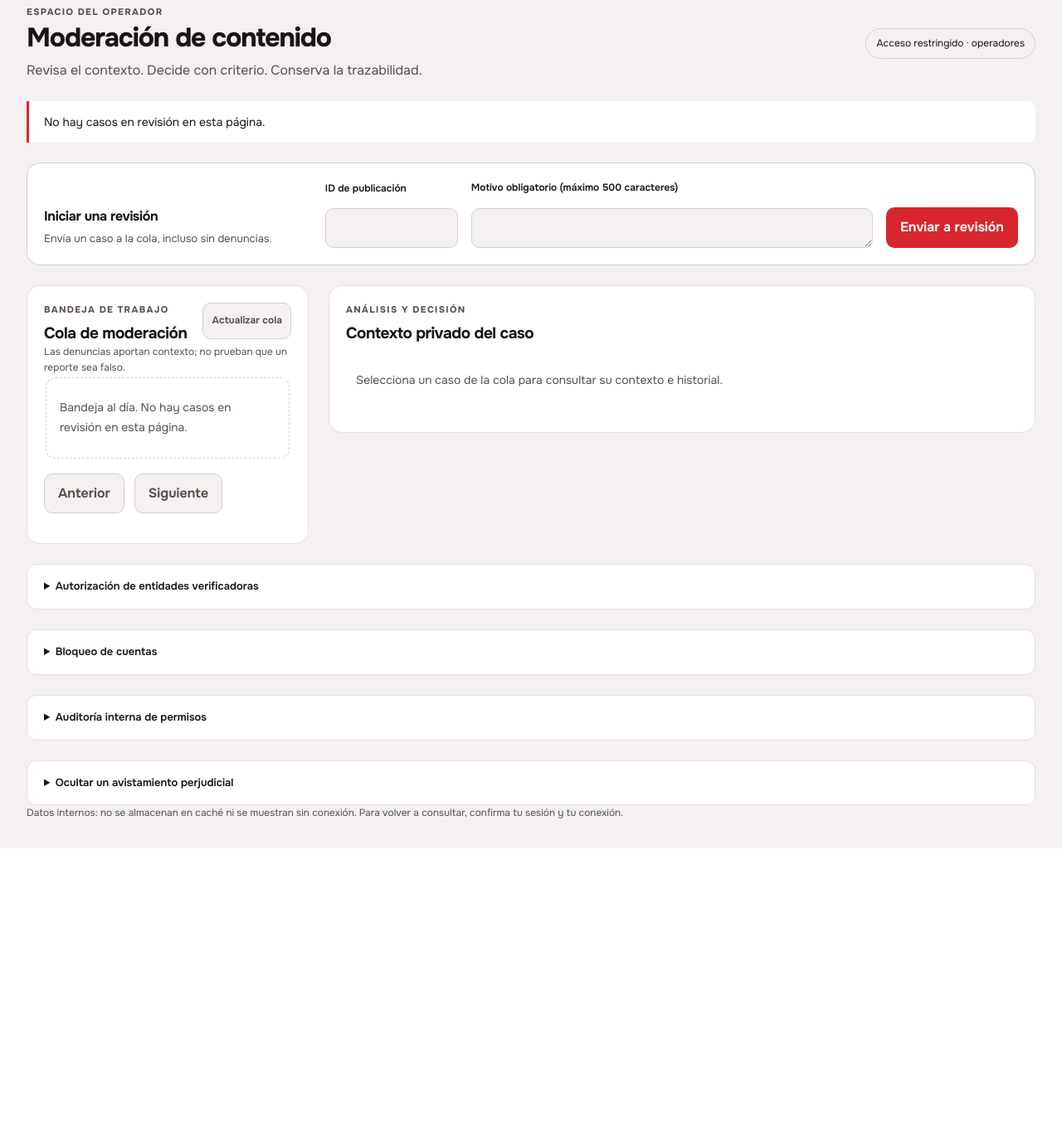
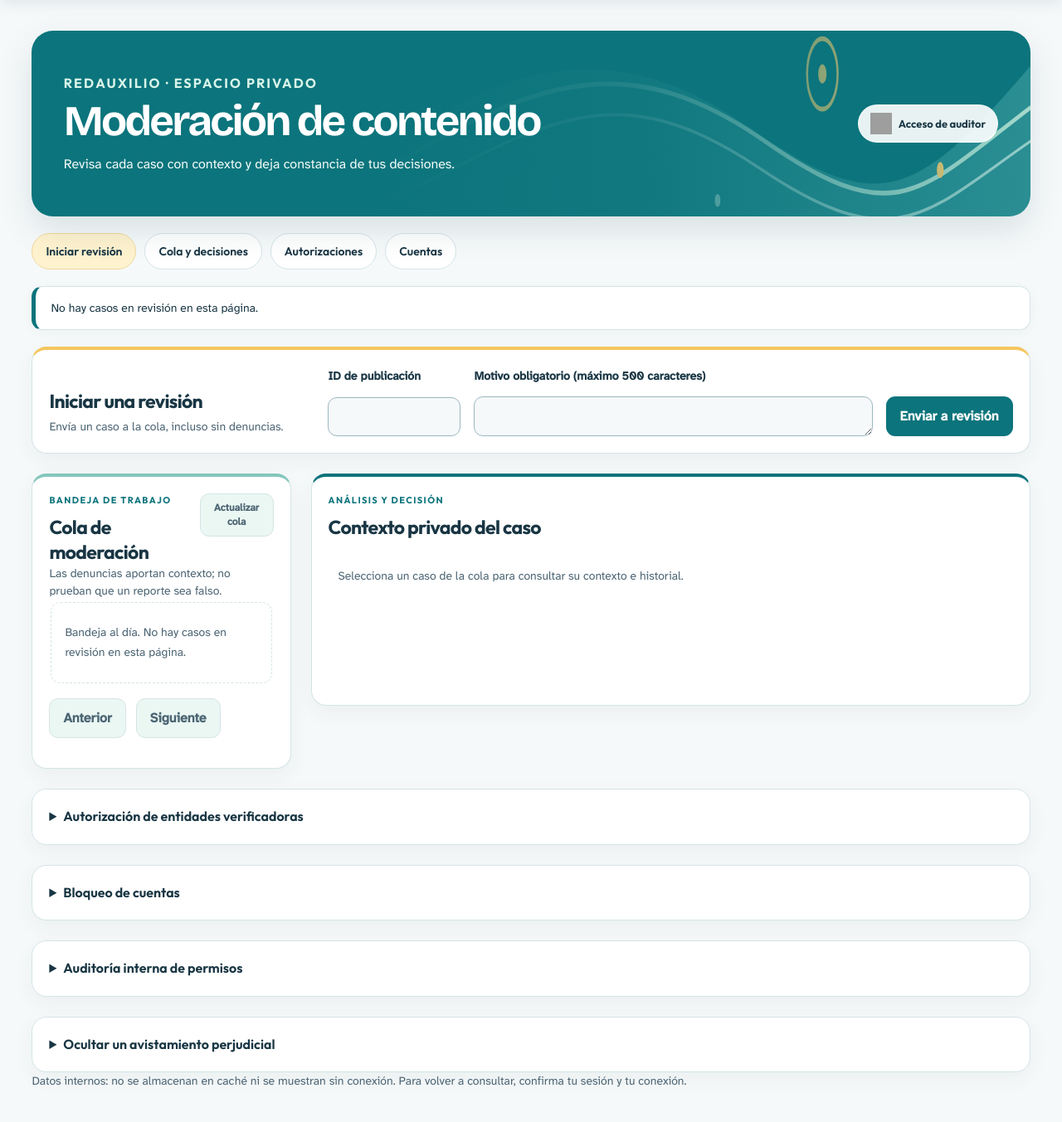
Before and after one commit to Carlos1120/redauxilio, a Spring Boot app: page /operator in a window 1280 px wide. Shown: the part 90-1443 px from the top of the page at 83% size. Before the commit the page ends 1113 px from the top, so only its background shows below. Run offline with Spring Boot 4, Linux system fonts and the light colour scheme; the visitor is signed in with stand-in values (Sample User, id 1); data that the repository does not hold is empty; some of the project's set-up classes (security, data sources, template engines, error pages and the like) are left out, and stand-ins take their place; grey boxes are pictures that could not be loaded.

Commit message:
feat(laguna): renovar espacio de auditoria [RA-LAGUNA-01]

```diff
--- /dev/null
+++ b/src/main/resources/static/moderation-laguna.css
@@ -0,0 +1,347 @@
+/* Variante Laguna del espacio privado. Conserva la estructura y los estados de moderación. */
+.operator-page {
+  --operator-ink: #193644;
+  --operator-teal: #0c747c;
+  --operator-border: #d5e4e6;
+  --operator-ground: #f6f9fa;
+  --operator-accent: #f5c65e;
+  background: var(--operator-ground);
+  color: var(--operator-ink);
+  font-family: "Laguna Atkinson", var(--font-reading);
+}
+
+.operator-page .site-header {
+  position: relative;
+  background: #117d83;
+  border-bottom: 0;
+}
+.operator-page .site-header::before {
+  right: -70px;
+  top: -150px;
+}
+.operator-page .header-content {
+  max-width: 1488px;
+  min-height: 82px;
+  padding-inline: clamp(18px, 3vw, 48px);
+}
+.operator-page .brand {
+  color: #fff;
+  font-family: "Laguna Outfit", sans-serif;
+  font-size: clamp(20px, 2vw, 26px);
+  text-decoration: underline;
+  text-decoration-color: var(--operator-accent);
+  text-underline-offset: 5px;
+}
+.operator-page .brand img {
+  width: 36px;
+  height: 36px;
+  flex: none;
+}
+.operator-page .brand:hover {
+  color: #fff;
+}
+.operator-page .header-content nav {
+  display: block;
+  margin-left: auto;
+}
+.operator-page .header-content nav a,
+.operator-page #operator-logout button {
+  display: inline-flex;
+  align-items: center;
+  justify-content: center;
+  min-height: 44px;
+  padding: 9px 18px;
+  border: 1px solid rgb(255 255 255 / 60%);
+  border-radius: 999px;
+  background: rgb(255 255 255 / 12%);
+  color: #fff;
+  font-family: "Laguna Outfit", sans-serif;
+  font-size: 14px;
+  font-weight: 600;
+  text-decoration: none;
+  transition:
+    transform 180ms ease,
+    background-color 180ms ease,
+    box-shadow 180ms ease;
+}
+.operator-page #operator-logout button {
+  background: #fff;
+  color: #07545b;
+}
+@media (hover: hover) and (prefers-reduced-motion: no-preference) {
+  .operator-page .header-content nav a:hover,
+  .operator-page #operator-logout button:hover,
+  .operator-page .operator-shortcuts a:hover {
+    transform: translateY(-2px);
+    box-shadow: 0 6px 16px rgb(5 49 55 / 17%);
+  }
+}
+.operator-page .header-content nav a:hover {
+  background: rgb(255 255 255 / 23%);
+}
+.operator-page #operator-logout button:hover {
+  background: #eaf7f3;
+}
+
+.operator-page .moderation-workspace {
+  max-width: 1488px;
+  padding: clamp(18px, 3vw, 40px);
+}
+.operator-page .operator-heading {
+  position: relative;
+  overflow: hidden;
+  min-height: 224px;
+  padding: clamp(24px, 3vw, 44px);
+  border-radius: 26px;
+  background:
+    linear-gradient(90deg, #0c747c 0%, #0c747c 35%, rgb(12 116 124 / 86%) 60%, transparent 100%),
+    #0c747c url("/laguna-assets/header-waves.svg") center / 100% 100% no-repeat;
+  box-shadow: 0 16px 40px rgb(13 73 79 / 13%);
+  color: #fff;
+}
+.operator-page .operator-heading > div,
+.operator-page .operator-private {
+  position: relative;
+  z-index: 1;
+}
+.operator-page .operator-heading h1 {
+  max-width: 760px;
+  margin: 6px 0 12px;
+  font-family: "Laguna Bricolage", "Laguna Outfit", sans-serif;
+  font-size: clamp(32px, 4vw, 54px);
+  line-height: 1.04;
+  letter-spacing: -0.055em;
+}
+.operator-page .operator-heading p {
+  max-width: 660px;
+  color: #f2fbf8;
+  font-size: 16px;
+}
+.operator-page .operator-eyebrow {
+  color: #0c747c;
+  font-family: "Laguna Outfit", sans-serif;
+  font-size: 11px;
+  font-weight: 700;
+  letter-spacing: 0.13em;
+}
+.operator-page .operator-heading .operator-eyebrow {
+  color: #d8f4e9;
+}
+.operator-page .operator-private {
+  display: inline-flex;
+  align-items: center;
+  gap: 8px;
+  padding: 9px 14px;
+  border-color: rgb(255 255 255 / 55%);
+  background: rgb(255 255 255 / 91%);
+  color: #193644;
+  font-family: "Laguna Outfit", sans-serif;
+  font-size: 13px;
+  font-weight: 650;
+}
+.operator-page .operator-shortcuts {
+  display: flex;
+  flex-wrap: wrap;
+  gap: 10px;
+  margin: 20px 0 0;
+}
+.operator-page .operator-shortcuts a {
+  display: inline-flex;
+  align-items: center;
+  min-height: 44px;
+  padding: 8px 16px;
+  border: 1px solid var(--operator-border);
+  border-radius: 999px;
+  background: #fff;
+  color: #193644;
+  font-family: "Laguna Outfit", sans-serif;
+  font-size: 14px;
+  font-weight: 600;
+  text-decoration: none;
+  transition:
+    transform 180ms ease,
+    box-shadow 180ms ease,
+    border-color 180ms ease;
+}
+.operator-page .operator-shortcuts a:first-child {
+  background: #fff2cf;
+  border-color: #f0d99d;
+}
+.operator-page .operator-shortcuts a:hover {
+  border-color: var(--operator-teal);
+}
+.operator-page .operator-notice {
+  border: 1px solid var(--operator-border);
+  border-left: 5px solid var(--operator-teal);
+  border-radius: 13px;
+  margin: 20px 0;
+  padding: 14px 18px;
+  color: var(--operator-ink);
+  box-shadow: 0 3px 14px rgb(19 58 60 / 4%);
+}
+.operator-page .manual-review,
+.operator-page .operator-queue,
+.operator-page .operator-case,
+.operator-page .operator-permissions {
+  border: 1px solid var(--operator-border);
+  border-radius: 18px;
+  background: #fff;
+  box-shadow: 0 8px 24px rgb(19 58 60 / 5%);
+}
+.operator-page .manual-review {
+  border-top: 4px solid var(--operator-accent);
+}
+.operator-page .manual-review h2,
+.operator-page .operator-section-heading h2,
+.operator-page .operator-case > h2,
+.operator-page .operator-permissions h2 {
+  color: var(--operator-ink);
+  font-family: "Laguna Outfit", sans-serif;
+  font-size: clamp(19px, 2vw, 23px);
+  letter-spacing: -0.03em;
+}
+.operator-page .manual-review p,
+.operator-page .operator-help,
+.operator-page .operator-footer,
+.operator-page .operator-permissions p {
+  font-size: 14px;
+  line-height: 1.55;
+}
+.operator-page .manual-review label,
+.operator-page .verifier-permission-form label,
+.operator-page .operator-manual-form label {
+  font-size: 14px;
+  font-weight: 650;
+}
+.operator-page :is(input, select, textarea) {
+  border: 1px solid #9bb7c0;
+  border-radius: 11px;
+  background: #f6f9fa;
+  color: var(--operator-ink);
+  font: inherit;
+}
+.operator-page .operator-layout {
+  grid-template-columns: minmax(310px, 0.36fr) minmax(0, 1fr);
+}
+.operator-page .operator-queue {
+  border-top: 4px solid #84c6bb;
+}
+.operator-page .operator-case {
+  min-height: 280px;
+  border-top: 4px solid #0c747c;
+}
+.operator-page .report-card {
+  background: #f9fcfb;
+}
+.operator-page .report-card:has(button[aria-pressed="true"]) {
+  border-color: var(--operator-teal);
+  background: #eaf7f3;
+  box-shadow: inset 4px 0 var(--operator-teal);
+}
+.operator-page .operator-facts div,
+.operator-page .moderation-decision:not(.manual-review) {
+  background: #f1f8f6;
+}
+.operator-page .operator-event::before {
+  background: var(--operator-teal);
+}
+.operator-page .operator-permissions {
+  padding: 6px 20px;
+}
+.operator-page .operator-permissions[open] {
+  border-color: #9bcfc7;
+}
+.operator-page .operator-permissions > summary {
+  display: list-item;
+  padding: 14px 0;
+  color: var(--operator-ink);
+  font-family: "Laguna Outfit", sans-serif;
+  font-size: 16px;
+  font-weight: 650;
+}
+.operator-page .operator-permissions > section,
+.operator-page .operator-permissions > form {
+  border-top: 1px solid var(--operator-border);
+  padding-top: 18px;
+}
+.operator-page :is(button, .operator-shortcuts a):focus-visible,
+.operator-page :is(input, select, textarea, summary):focus-visible {
+  outline: 3px solid #f5c65e;
+  outline-offset: 3px;
+}
+
+@media (max-width: 1099px) {
+  .operator-page .operator-layout {
+    grid-template-columns: minmax(0, 1fr);
+  }
+  .operator-page .operator-heading {
+    min-height: 200px;
+  }
+}
+@media (max-width: 1199px) {
+  .operator-page .header-content {
+    display: flex;
+    flex-wrap: wrap;
+  }
+}
+@media (max-width: 600px) {
+  .operator-page .header-content {
+    display: flex;
+    flex-wrap: wrap;
+    gap: 8px;
+  }
+  .operator-page .brand {
+    margin-right: auto;
+  }
+  .operator-page .header-content nav {
+    width: auto;
+    margin-left: 0;
+    order: 2;
+  }
+  .operator-page #operator-logout {
+    order: 3;
+  }
+  .operator-page .header-content nav a,
+  .operator-page #operator-logout button {
+    padding-inline: 12px;
+    font-size: 12px;
+  }
+  .operator-page .moderation-workspace {
+    padding: 16px;
+  }
+  .operator-page .operator-heading {
+    min-height: 0;
+    padding: 28px 22px;
+    border-radius: 18px;
+  }
+  .operator-page .operator-heading h1 {
+    font-size: clamp(30px, 9vw, 40px);
+  }
+  .operator-page .operator-heading p {
+    font-size: 15px;
+  }
+  .operator-page .operator-private {
+    white-space: normal;
+  }
+  .operator-page .operator-shortcuts {
+    display: grid;
+    grid-template-columns: repeat(2, minmax(0, 1fr));
+  }
+  .operator-page .operator-shortcuts a {
+    justify-content: center;
+    text-align: center;
+    font-size: 12px;
+    padding-inline: 8px;
+  }
+  .operator-page .operator-queue,
+  .operator-page .operator-case {
+    padding: 18px;
+  }
+}
+@media (prefers-reduced-motion: reduce) {
+  .operator-page .header-content nav a,
+  .operator-page #operator-logout button,
+  .operator-page .operator-shortcuts a {
+    transition: none;
+  }
+}
--- a/src/main/resources/templates/moderation.html
+++ b/src/main/resources/templates/moderation.html
@@ -6,7 +6,9 @@
     <meta name="theme-color" content="#d7262e" />
     <title>Moderación privada · RedAuxilio</title>
     <link rel="stylesheet" href="/app.css" />
+    <link rel="stylesheet" href="/laguna.css" />
     <link rel="stylesheet" href="/moderation.css" />
+    <link rel="stylesheet" href="/moderation-laguna.css" />
     <script src="/missing-person.js" defer></script>
     <script src="/moderation.js" defer></script>
     <script src="/account-restrictions.js" defer></script>
@@ -20,7 +22,7 @@
             >RedAuxilio<small>Moderación privada</small></span
           ></a
         >
-        <nav aria-label="Navegación del operador"><a href="/">Volver al mapa público</a></nav>
+        <nav aria-label="Navegación del operador"><a href="/">Volver a RedAuxilio</a></nav>
         <form th:action="@{/logout}" method="post" id="operator-logout">
           <button type="submit" class="secondary-button">Cerrar sesión</button>
         </form>
@@ -29,12 +31,25 @@
     <main id="moderation-workspace" class="moderation-workspace">
       <div class="operator-heading">
         <div>
-          <p class="operator-eyebrow">ESPACIO DEL OPERADOR</p>
+          <p class="operator-eyebrow">REDAUXILIO · ESPACIO PRIVADO</p>
           <h1>Moderación de contenido</h1>
-          <p>Revisa el contexto. Decide con criterio. Conserva la trazabilidad.</p>
+          <p>Revisa cada caso con contexto y deja constancia de tus decisiones.</p>
         </div>
-        <span class="operator-private">Acceso restringido · operadores</span>
+        <span class="operator-private"
+          ><img
+            src="/laguna-assets/desktop-action-shield.svg"
+            width="26"
+            height="26"
+            alt=""
+          />Acceso de auditor</span
+        >
       </div>
+      <nav class="operator-shortcuts" aria-label="Secciones del espacio de auditoría">
+        <a href="#manual-review-form">Iniciar revisión</a>
+        <a href="#operator-layout">Cola y decisiones</a>
+        <a href="#verification-permission-admin">Autorizaciones</a>
+        <a href="#account-restriction-admin">Cuentas</a>
+      </nav>
       <p id="moderation-message" class="operator-notice" role="status" aria-live="polite">
         Preparando consulta privada…
       </p>
@@ -57,7 +72,7 @@
         </div>
         <button id="manual-review-submit" type="submit">Enviar a revisión</button>
       </form>
-      <div class="operator-layout">
+      <div id="operator-layout" class="operator-layout">
         <aside class="operator-queue" aria-labelledby="moderation-list-title">
           <div class="operator-section-heading">
             <div>
```
Also changed, not shown: ESTANDARES_INTERFAZ.md (+2 -0 lines), TRASPASO_CODEX.md (+6 -8 lines), docs/DISEÑO_LAGUNA_IMPLEMENTACION.md (+4 -0 lines), 1 other file.
